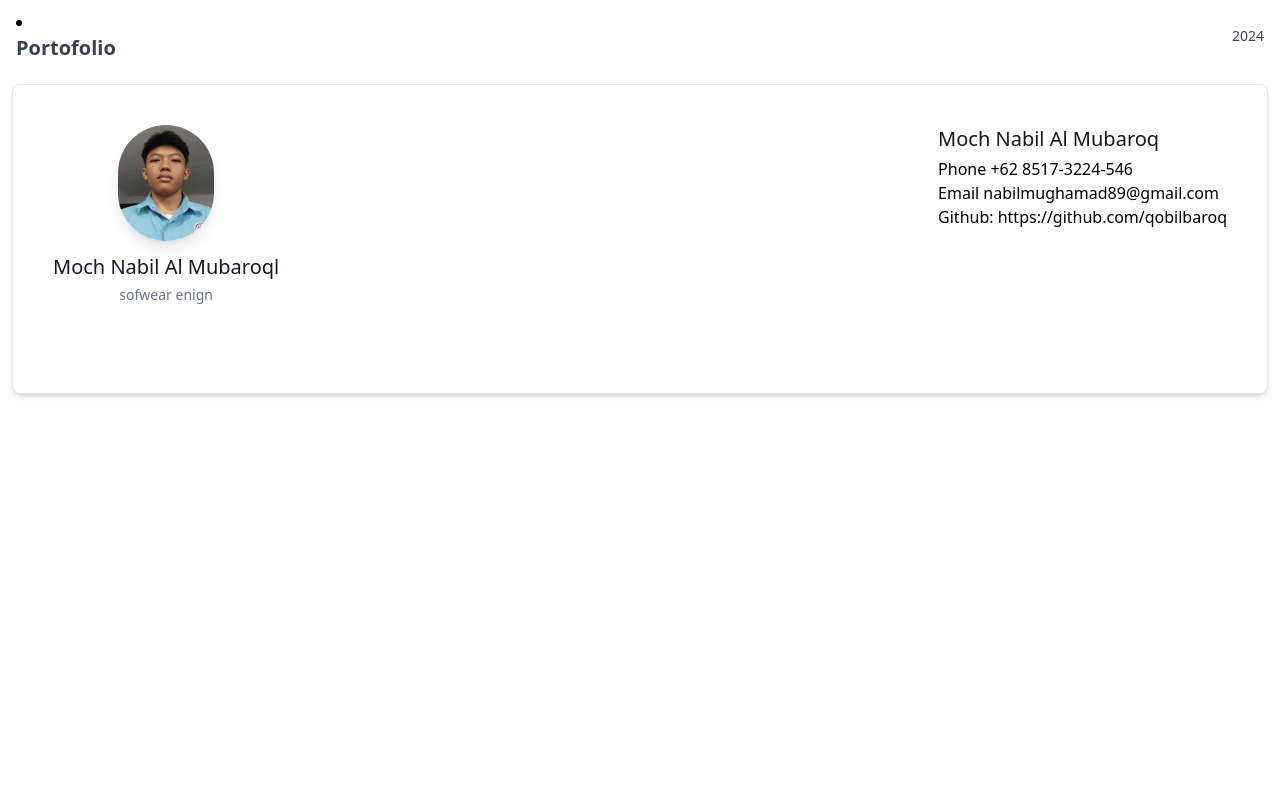
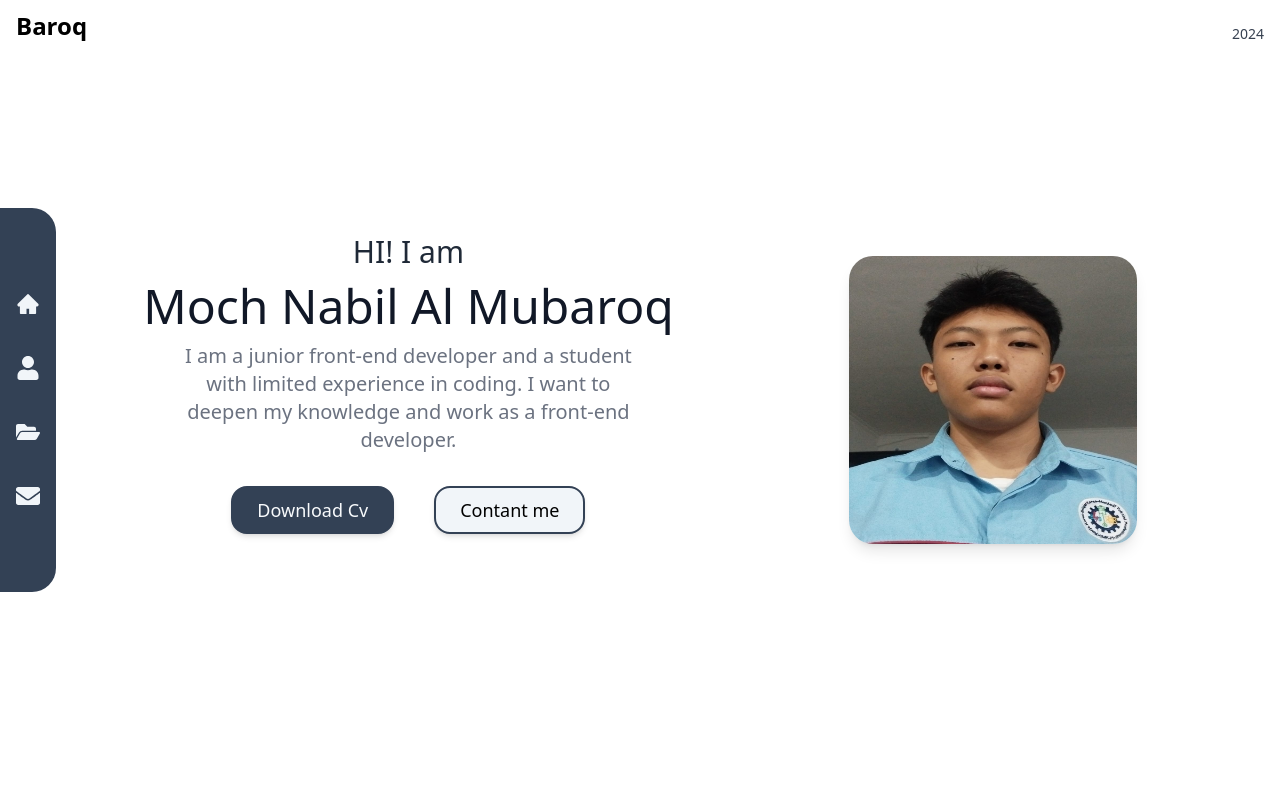
Before and after one commit to qobilbaroq/Cv, a React (Vite) app: page / in a window 1280 px wide. Shown: the top 800 px of the page. Built offline with nearby package versions, Linux system fonts and the light colour scheme.

Commit message:
update navside and modifikasi layout

```diff
--- a/package.json
+++ b/package.json
@@ -10,10 +10,12 @@
     "preview": "vite preview"
   },
   "dependencies": {
+    "aos": "^2.3.4",
     "flowbite": "^2.5.2",
     "flowbite-react": "^0.10.2",
     "react": "^18.3.1",
-    "react-dom": "^18.3.1"
+    "react-dom": "^18.3.1",
+    "react-icons": "^5.3.0"
   },
   "devDependencies": {
     "@eslint/js": "^9.13.0",
--- a/src/App.jsx
+++ b/src/App.jsx
@@ -1,14 +1,40 @@
 import { useState } from 'react'
 import Header from './components/Header'
 import Profile from './components/Profile'
+import Main from './components/Main'
+import Navside from './components/Navside'
+import AOS from "aos";
+import "aos/dist/aos.css";
+
 
 function App() {
   const [count, setCount] = useState(0)
 
+
   return (
     <>
-    <Header/>
-    <Profile/>
+    <div className="main-contant">
+
+      <nav>
+        <Header/>
+      </nav>
+
+      <div className='sidenav'>
+        <Navside/>
+
+      </div>
+
+      <div className='main'>
+        <Profile/>
+
+        <Main/>
+      </div>
+
+    </div>
+
+
+
+
     </>
   )
 }
--- a/src/components/Header.jsx
+++ b/src/components/Header.jsx
@@ -1,18 +1,22 @@
-import { Navbar,NavbarLink } from 'flowbite-react'
+import { Navbar } from "flowbite-react";
 import React from 'react'
 
 const Header = () => {
   return (
-    <Navbar fluid rounded>
-      <Navbar.Brand as={NavbarLink} href="#">
-        <span className="self-center whitespace-nowrap text-xl font-semibold dark:text-white">Portofolio</span>
-      </Navbar.Brand>
-      <Navbar.Toggle />
-      <Navbar.Collapse>
-        <Navbar.Link href="#">2024</Navbar.Link>
-      </Navbar.Collapse>
-    </Navbar>
-  )
+
+      <Navbar fluid rounded className="fixed top-0 left-0 w-full z-50 bg-white/30 backdrop-blur-md ">
+        <Navbar.Brand  href="#">
+          <span className="self-center whitespace-nowrap h-12 text-2xl font-semibold dark:text-white">Baroq</span>
+        </Navbar.Brand>
+        <Navbar.Collapse>
+          <Navbar.Link>
+            2024
+          </Navbar.Link>
+        </Navbar.Collapse>
+      </Navbar>
+
+
+    )
 }
 
 export default Header
--- /dev/null
+++ b/src/components/Main.jsx
@@ -0,0 +1,15 @@
+import React from 'react'
+
+import { Card } from "flowbite-react";
+
+const Main = () => {
+  return (
+    <Card className="max-w-full m-3 h-screen justify-center items-center" id='about'>
+
+      <div>masih dalam pengerjaan!!</div>
+
+    </Card>
+  )
+}
+
+export default Main
--- /dev/null
+++ b/src/components/Navside.jsx
@@ -0,0 +1,29 @@
+import React from 'react';
+import { AiFillHome } from "react-icons/ai";
+import { FaUser } from "react-icons/fa";
+import { FaFolderOpen } from "react-icons/fa";
+import { FaEnvelope } from "react-icons/fa";
+
+const Navside = () => {
+  return (
+    <>
+      {/* Sidebar untuk layar besar */}
+      <div className="hidden md:flex flex-col justify-center h-96 w-14 mt-52 p-4 bg-slate-700 rounded-r-3xl fixed">
+        <a href="# " className="text-2xl text-slate-100 my-5"><AiFillHome /></a>
+        <a href="# " className="text-2xl text-slate-100 my-5"><FaUser /></a>
+        <a href="# " className="text-2xl text-slate-100 my-5"><FaFolderOpen /></a>
+        <a href="# " className="text-2xl text-slate-100 my-5"><FaEnvelope /></a>
+      </div>
+
+      {/* Navbar bawah untuk layar kecil */}
+      <div className="md:hidden flex justify-around items-center h-14 w-full bg-slate-700 fixed bottom-0">
+        <a href="# " className="text-2xl text-slate-100"><AiFillHome /></a>
+        <a href="# " className="text-2xl text-slate-100"><FaUser /></a>
+        <a href="# " className="text-2xl text-slate-100"><FaFolderOpen /></a>
+        <a href="# " className="text-2xl text-slate-100"><FaEnvelope /></a>
+      </div>
+    </>
+  );
+};
+
+export default Navside;
--- a/src/components/Profile.jsx
+++ b/src/components/Profile.jsx
@@ -1,36 +1,46 @@
-import { Card, Dropdown } from "flowbite-react";
-import pp from '../assets/image.jpg'
+import pp from '../assets/image.jpg';
+import Button from './elements/button'
+
+
 
 const Profile = () => {
+
+
+
   return (
-    <Card className="max-w-full m-3">
-      <div className="flex justify-between px-4 pt-4 flex-wrap">
+    <div className="flex items-center justify-evenly h-screen gap-8 flex-wrap ">
+      <div className="flex flex-col items-center text-center">
+        <h5 className="mb-3 text-2xl md:text-3xl font-medium text-gray-800 dark:text-white">
+          HI! I am
+        </h5>
+        <h5 className="mb-3 text-4xl md:text-5xl font-medium text-gray-900 dark:text-white">
+          Moch Nabil Al Mubaroq
+        </h5>
+        <span className="text-lg md:text-xl  text-gray-500 dark:text-gray-400 max-w-md">
+          I am a junior front-end developer and a student with limited experience in coding.
+          I want to deepen my knowledge and work as a front-end developer.
+        </span>
 
-      <div className="flex flex-col items-center pb-10">
-        <img
-          alt="image"
-          height="96"
-          src={pp}
-          width="96"
-          className="mb-3 rounded-full shadow-lg font"
-        />
-        <h5 className="mb-1 text-xl font-medium text-gray-900 dark:text-white">Moch Nabil Al Mubaroql</h5>
-        <span className="text-sm text-gray-500 dark:text-gray-400">sofwear enign</span>
-        <div className="mt-4 flex space-x-3 lg:mt-6">
-        </div>
-      </div>
-
-        <div inline className="column">
-          <h5 className="mb-1 text-xl font-medium text-gray-900 dark:text-white"> Moch Nabil Al Mubaroq</h5>
-          <h2>Phone +62 8517-3224-546</h2>
-          <h5>Email nabilmughamad89@gmail.com </h5>
-          <h5>Github: https://github.com/qobilbaroq</h5>
-        </div>
+      <div className='flex gap-10'>
+        <Button classname="bg-slate-700 text-slate-50 hover:bg-slate-50 hover:text-slate-700">Download Cv</Button>
+        <a href='#about'>
+        <Button>Contant me</Button>
+        </a>
 
       </div>
 
-    </Card>
-  )
-}
+      </div>
 
-export default Profile
+      <img
+        alt="image"
+        src={pp}
+        className="w-40 h-40 sm:w-60 sm:h-60 lg:w-72 lg:h-72 rounded-3xl shadow-lg"
+      />
+
+
+
+    </div>
+  );
+};
+
+export default Profile;
--- /dev/null
+++ b/src/components/elements/button.jsx
@@ -0,0 +1,14 @@
+import React from 'react'
+
+const Button = (prompt) => {
+    const { children = "...? ", classname = "bg-slate-100 hover:text-slate-50 hover:bg-slate-700"} = prompt;
+  return (
+    <div className='my-8'>
+        <button className={` px-6 py-2 border-2 border-slate-700 ${classname}  text-lg rounded-2xl shadow-md  hover:shadow-lg  transition-all duration-300 `} >
+        {children}
+        </button>
+        </div>
+  )
+}
+
+export default Button
--- a/src/index.css
+++ b/src/index.css
@@ -1,3 +1,7 @@
 @tailwind base;
 @tailwind components;
 @tailwind utilities;
+
+html {
+    scroll-behavior: smooth;
+  }
```
Also changed, not shown: 1 other file (tests, documents, lock files or other folders).
